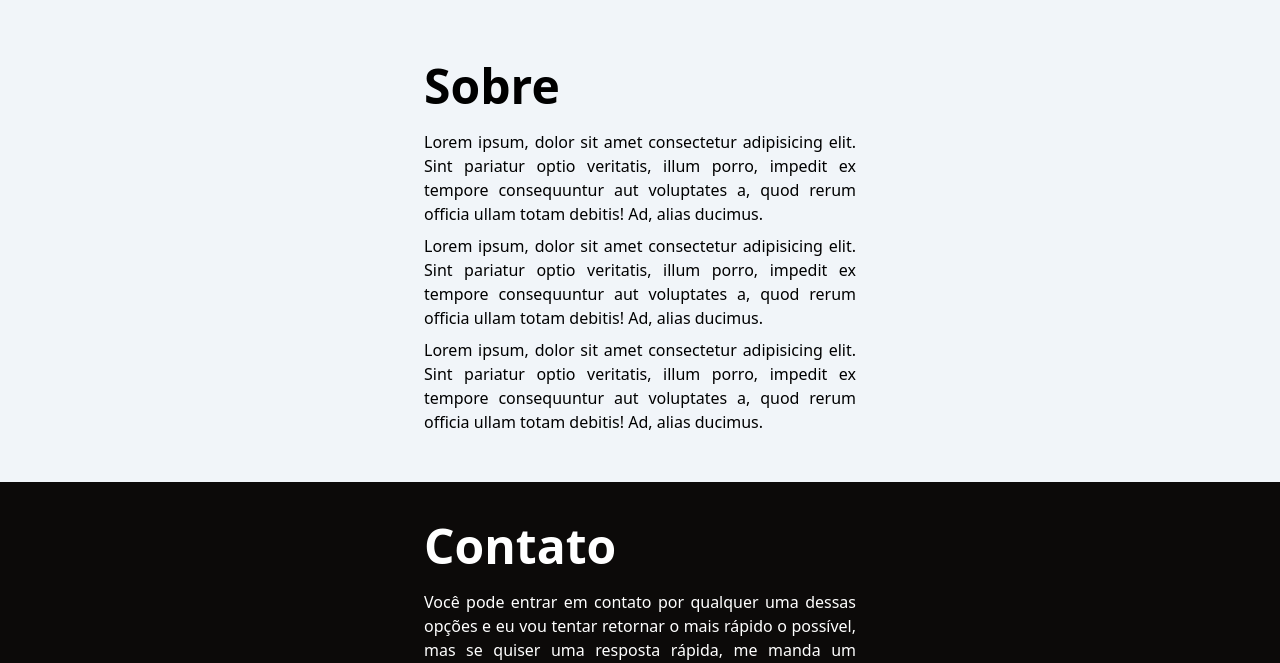
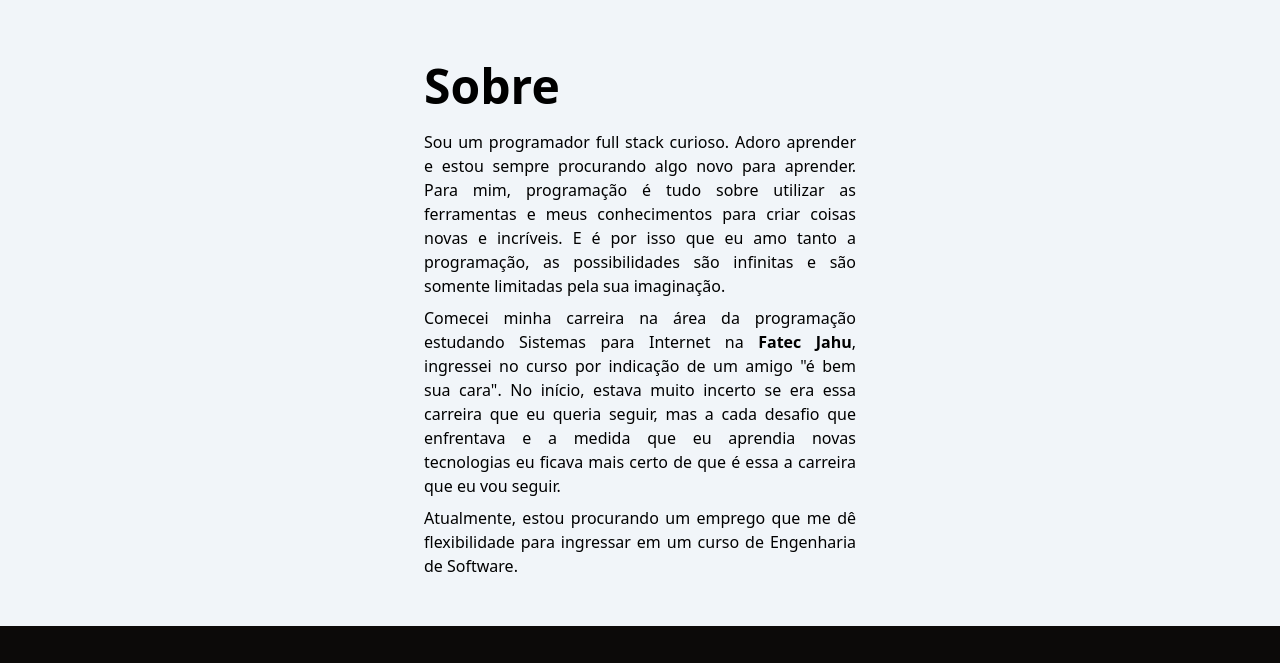
Before and after one commit to rene-0/rene-0.github.io, a plain HTML site: page index.html in a window 1280 px wide. Shown: the part 1620-2283 px from the top of the page. Drawn offline with nearby package versions, Linux system fonts and the light colour scheme.

Commit message:
fill about section with content

```diff
--- a/index.html
+++ b/index.html
@@ -78,8 +78,8 @@
                       </p>
                       <p class="mb-1">
                         Para isso, desenvolvi um protótipo usando a tecnologia
-                        <a class="text-white font-bold" target="_blank" href="https://pt.wikipedia.org/wiki/WebSocket">WebSocket</a> em conjunto com a
-                        biblioteca <a class="text-white font-bold" target="_blank" href="https://socket.io/pt-br/">Socket.IO</a> para implementar chat
+                        <a target="_blank" class="text-white font-bold" href="https://pt.wikipedia.org/wiki/WebSocket">WebSocket</a> em conjunto com a
+                        biblioteca <a target="_blank" class="text-white font-bold" href="https://socket.io/pt-br/">Socket.IO</a> para implementar chat
                         privado (entre dois usuários) e chat por sala (chat podendo conter vários usuário e com um administrador).
                       </p>
                       <p class="mb-1">
@@ -101,17 +101,17 @@
           <div class="max-w-lg p-5 sm:p-10 text-justify minimum-width-large">
             <h3 class="text-3xl sm:text-5xl font-bold pb-3 sm:pb-5">Sobre</h3>
             <p class="mb-2">
-              Lorem ipsum, dolor sit amet consectetur adipisicing elit. Sint pariatur optio veritatis, illum porro, impedit ex tempore consequuntur
-              aut voluptates a, quod rerum officia ullam totam debitis! Ad, alias ducimus.
+              Sou um programador full stack curioso. Adoro aprender e estou sempre procurando algo novo para aprender. Para mim, programação é tudo
+              sobre utilizar as ferramentas e meus conhecimentos para criar coisas novas e incríveis. E é por isso que eu amo tanto a programação, as
+              possibilidades são infinitas e são somente limitadas pela sua imaginação.
             </p>
             <p class="mb-2">
-              Lorem ipsum, dolor sit amet consectetur adipisicing elit. Sint pariatur optio veritatis, illum porro, impedit ex tempore consequuntur
-              aut voluptates a, quod rerum officia ullam totam debitis! Ad, alias ducimus.
+              Comecei minha carreira na área da programação estudando Sistemas para Internet na
+              <a target="_blank" class="font-bold" href="http://fatecjahu.edu.br/">Fatec Jahu</a>, ingressei no curso por indicação de um amigo "é bem
+              sua cara". No início, estava muito incerto se era essa carreira que eu queria seguir, mas a cada desafio que enfrentava e a medida que
+              eu aprendia novas tecnologias eu ficava mais certo de que é essa a carreira que eu vou seguir.
             </p>
-            <p class="mb-2">
-              Lorem ipsum, dolor sit amet consectetur adipisicing elit. Sint pariatur optio veritatis, illum porro, impedit ex tempore consequuntur
-              aut voluptates a, quod rerum officia ullam totam debitis! Ad, alias ducimus.
-            </p>
+            <p class="mb-2">Atualmente, estou procurando um emprego que me dê flexibilidade para ingressar em um curso de Engenharia de Software.</p>
           </div>
         </section>
         <section id="contato" class="flex flex-col justify-center items-center text-white bg-stone-950">
```
